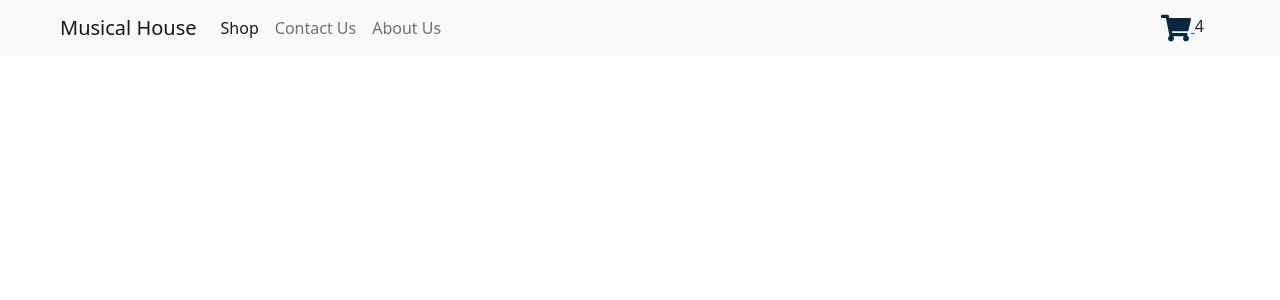
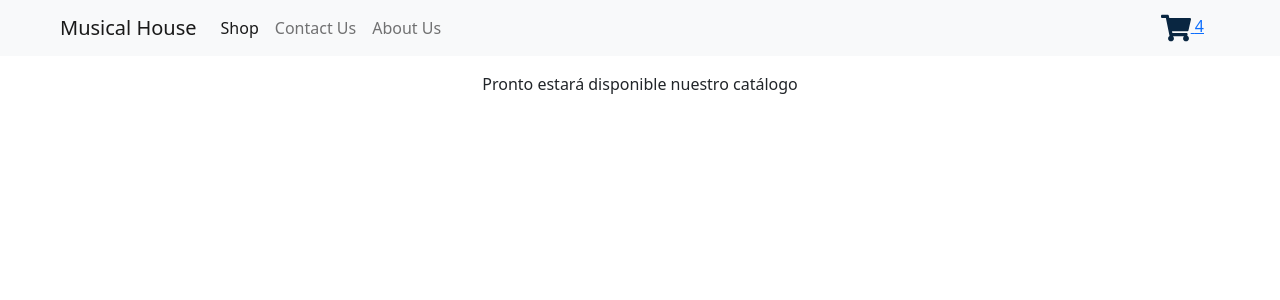
Before and after one commit to SenseiSanta/reactAppCoderhouse, a React (Create React App) app: page / in a window 1280 px wide. Shown: the top 300 px of the page. Built offline with nearby package versions, Linux system fonts and the light colour scheme.

Commit message:
Actualizado para desafio -crea tu landing-

```diff
--- a/public/index.html
+++ b/public/index.html
@@ -24,7 +24,7 @@
       work correctly both with client-side routing and a non-root public URL.
       Learn how to configure a non-root public URL by running `npm run build`.
     -->
-    <title>React App</title>
+    <title>Musical House</title>
 
   </head>
   <body>
--- a/src/App.css
+++ b/src/App.css
@@ -37,10 +37,6 @@
   }
 }
 
-a {
-  text-decoration: none;
-}
-
 .right-nav{
   width: 130px;
 }
--- a/src/App.js
+++ b/src/App.js
@@ -2,10 +2,12 @@ import './App.css';
 import Navbar from './components/Navbar';
 import {FontAwesomeIcon} from '@fortawesome/react-fontawesome';
 import {faCartShopping} from '@fortawesome/free-solid-svg-icons'
+import ItemListContainer from './components/ItemListContainer/ItemListContainer.jsx';
 
 function App() {
   return <>
     <Navbar />
+    <ItemListContainer greeting={'Pronto estará disponible nuestro catálogo'} />
   </>
 
 }
--- a/src/components/CartWidget.jsx
+++ /dev/null
@@ -1,10 +0,0 @@
-import React from 'react';
-import { FaShoppingCart } from 'react-icons/fa';
-
-function CartWidget({ items }) {
-    return (<>
-        <a href='*'> <FaShoppingCart style={{width: '30px', height: '30px', color:'#092641'}}/> </a>
-        {items}
-    </>)
-    }
-export default CartWidget
--- /dev/null
+++ b/src/components/CartWidget/CartWidget.css
@@ -0,0 +1,8 @@
+a {
+    text-decoration: none;
+    color: black;
+}
+
+a:hover{
+    color: black;
+}
--- /dev/null
+++ b/src/components/CartWidget/CartWidget.jsx
@@ -0,0 +1,10 @@
+import React from 'react';
+import { FaShoppingCart } from 'react-icons/fa';
+import CartWidgetcss from '../CartWidget/CartWidget.css'
+
+function CartWidget({ items }) {
+    return (<>
+        <a href='*'> <FaShoppingCart style={{width: '30px', height: '30px', color:'#092641'}}/> {items} </a>
+    </>)
+    }
+export default CartWidget
--- /dev/null
+++ b/src/components/ItemListContainer/ItemListContainer.css
@@ -0,0 +1,3 @@
+a {
+    text-decoration: none;
+}
--- /dev/null
+++ b/src/components/ItemListContainer/ItemListContainer.jsx
@@ -0,0 +1,11 @@
+import React from 'react';
+import ItemListContainercs from '../ItemListContainer/ItemListContainer.css';
+
+function ItemListContainer( {greeting} ) {
+  return (<>
+      <div className='w-100 d-flex mt-3 justify-content-center'>{greeting}</div>
+  </>
+  )
+}
+
+export default ItemListContainer
--- a/src/components/Navbar.jsx
+++ b/src/components/Navbar.jsx
@@ -1,5 +1,5 @@
 import React from 'react'
-import CartWidget from './CartWidget'
+import CartWidget from './CartWidget/CartWidget.jsx'
 
 function Navbar() {
   return (
```
Also changed, not shown: src/components/ItemListContainer.jsx (deleted).
